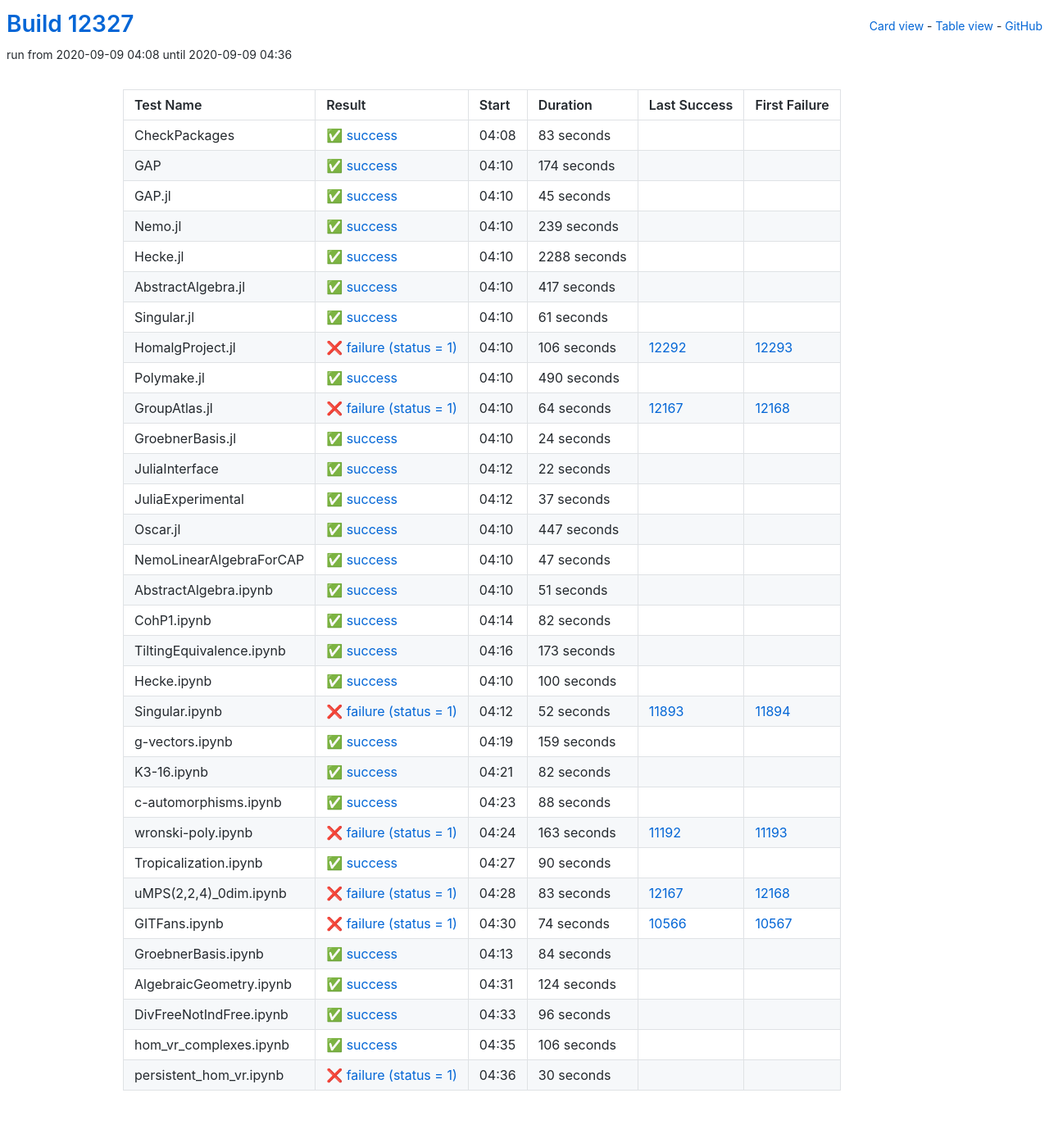
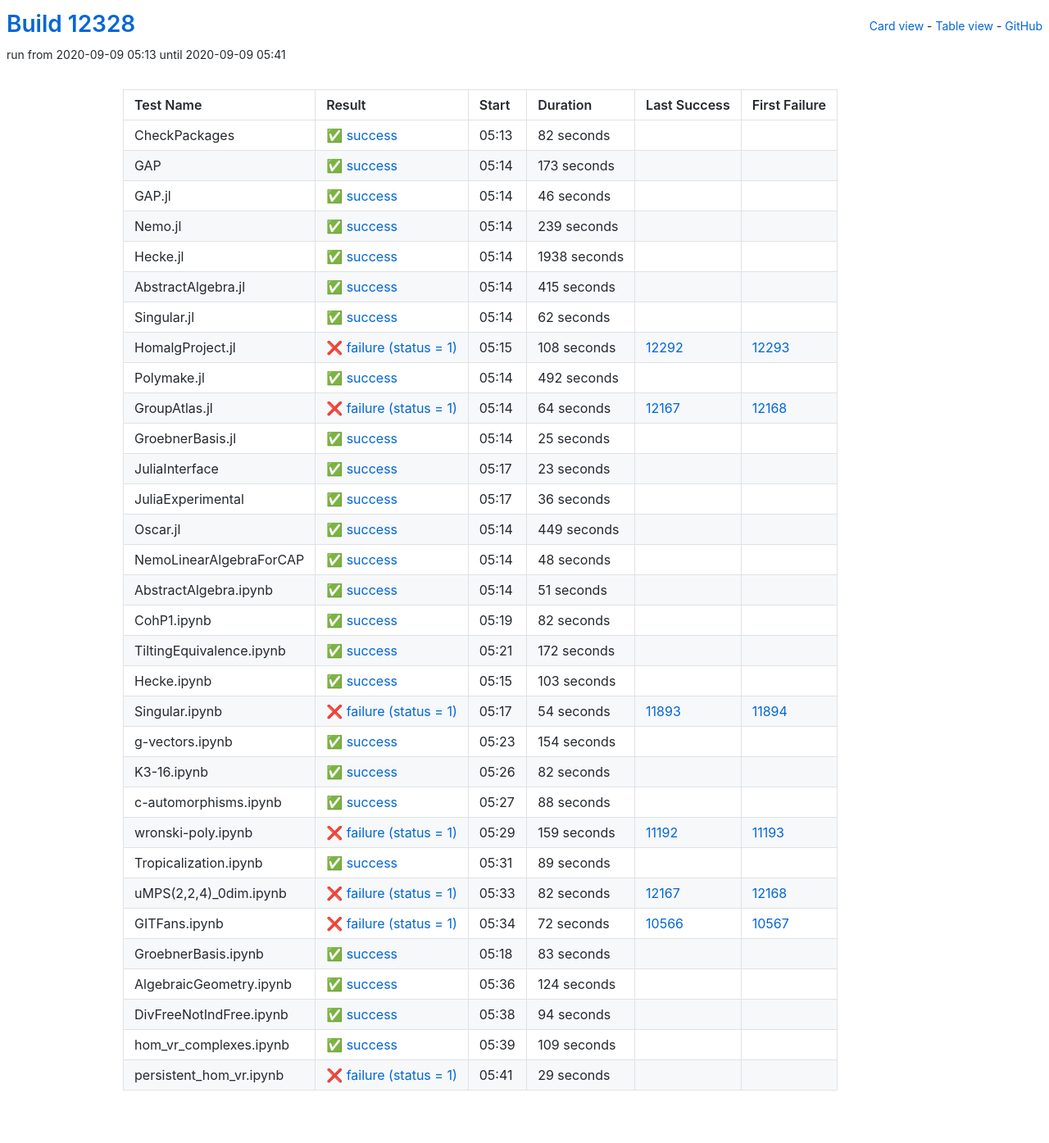
Before and after one commit to oscar-system/oscar-ci-status, a Jekyll site: the page built from table.html, in a window 1280 px wide. Shown: the whole page at 82% size. Built offline with Jekyll 4.4.1, drawn with Linux system fonts in a browser that asks for light colours.

Commit message:
Build #12328

```diff
--- a/_data/ci.yml
+++ b/_data/ci.yml
@@ -1,6 +1,6 @@
 ---
-build: 12327
-build_url: https://oscarci.mathematik.uni-kl.de/job/oscar/12327/
+build: 12328
+build_url: https://oscarci.mathematik.uni-kl.de/job/oscar/12328/
 job: oscar
 organization: oscar-system
 repo: oscar-ci-status
@@ -8,44 +8,44 @@ repourl: https://github.com/oscar-system/oscar-ci-status
 tests:
 - name: CheckPackages
   id: checkpackages
-  log: https://oscarci.mathematik.uni-kl.de/job/oscar/12327/artifact/logs/build-12327/CheckPackages.log
-  start: 2020-09-09 04:08
+  log: https://oscarci.mathematik.uni-kl.de/job/oscar/12328/artifact/logs/build-12328/CheckPackages.log
+  start: 2020-09-09 05:13
   success: true
   exitcode: 0
   status: success
-  duration: 83
+  duration: 82
   last_success: false
   last_success_url:
   first_failure: false
   first_failure_url:
 - name: GAP
   id: gap
-  log: https://oscarci.mathematik.uni-kl.de/job/oscar/12327/artifact/logs/build-12327/GAP.log
-  start: 2020-09-09 04:10
+  log: https://oscarci.mathematik.uni-kl.de/job/oscar/12328/artifact/logs/build-12328/GAP.log
+  start: 2020-09-09 05:14
   success: true
   exitcode: 0
   status: success
-  duration: 174
+  duration: 173
   last_success: false
   last_success_url:
   first_failure: false
   first_failure_url:
 - name: GAP.jl
   id: gap-jl
-  log: https://oscarci.mathematik.uni-kl.de/job/oscar/12327/artifact/logs/build-12327/GAP.jl.log
-  start: 2020-09-09 04:10
+  log: https://oscarci.mathematik.uni-kl.de/job/oscar/12328/artifact/logs/build-12328/GAP.jl.log
+  start: 2020-09-09 05:14
   success: true
   exitcode: 0
   status: success
-  duration: 45
+  duration: 46
   last_success: false
   last_success_url:
   first_failure: false
   first_failure_url:
 - name: Nemo.jl
   id: nemo-jl
-  log: https://oscarci.mathematik.uni-kl.de/job/oscar/12327/artifact/logs/build-12327/Nemo.jl.log
-  start: 2020-09-09 04:10
+  log: https://oscarci.mathematik.uni-kl.de/job/oscar/12328/artifact/logs/build-12328/Nemo.jl.log
+  start: 2020-09-09 05:14
   success: true
   exitcode: 0
   status: success
@@ -56,68 +56,68 @@ tests:
   first_failure_url:
 - name: Hecke.jl
   id: hecke-jl
-  log: https://oscarci.mathematik.uni-kl.de/job/oscar/12327/artifact/logs/build-12327/Hecke.jl.log
-  start: 2020-09-09 04:10
+  log: https://oscarci.mathematik.uni-kl.de/job/oscar/12328/artifact/logs/build-12328/Hecke.jl.log
+  start: 2020-09-09 05:14
   success: true
   exitcode: 0
   status: success
-  duration: 2288
+  duration: 1938
   last_success: false
   last_success_url:
   first_failure: false
   first_failure_url:
 - name: AbstractAlgebra.jl
   id: abstractalgebra-jl
-  log: https://oscarci.mathematik.uni-kl.de/job/oscar/12327/artifact/logs/build-12327/AbstractAlgebra.jl.log
-  start: 2020-09-09 04:10
+  log: https://oscarci.mathematik.uni-kl.de/job/oscar/12328/artifact/logs/build-12328/AbstractAlgebra.jl.log
+  start: 2020-09-09 05:14
   success: true
   exitcode: 0
   status: success
-  duration: 417
+  duration: 415
   last_success: false
   last_success_url:
   first_failure: false
   first_failure_url:
 - name: Singular.jl
   id: singular-jl
-  log: https://oscarci.mathematik.uni-kl.de/job/oscar/12327/artifact/logs/build-12327/Singular.jl.log
-  start: 2020-09-09 04:10
+  log: https://oscarci.mathematik.uni-kl.de/job/oscar/12328/artifact/logs/build-12328/Singular.jl.log
+  start: 2020-09-09 05:14
   success: true
   exitcode: 0
   status: success
-  duration: 61
+  duration: 62
   last_success: false
   last_success_url:
   first_failure: false
   first_failure_url:
 - name: HomalgProject.jl
   id: homalgproject-jl
-  log: https://oscarci.mathematik.uni-kl.de/job/oscar/12327/artifact/logs/build-12327/HomalgProject.jl.log
-  start: 2020-09-09 04:10
+  log: https://oscarci.mathematik.uni-kl.de/job/oscar/12328/artifact/logs/build-12328/HomalgProject.jl.log
+  start: 2020-09-09 05:15
   success: false
   exitcode: 1
   status: failure
-  duration: 106
+  duration: 108
   last_success: 12292
   last_success_url: https://oscarci.mathematik.uni-kl.de/job/oscar/12292/
   first_failure: 12293
   first_failure_url: https://oscarci.mathematik.uni-kl.de/job/oscar/12293/
 - name: Polymake.jl
   id: polymake-jl
-  log: https://oscarci.mathematik.uni-kl.de/job/oscar/12327/artifact/logs/build-12327/Polymake.jl.log
-  start: 2020-09-09 04:10
+  log: https://oscarci.mathematik.uni-kl.de/job/oscar/12328/artifact/logs/build-12328/Polymake.jl.log
+  start: 2020-09-09 05:14
   success: true
   exitcode: 0
   status: success
-  duration: 490
+  duration: 492
   last_success: false
   last_success_url:
   first_failure: false
   first_failure_url:
 - name: GroupAtlas.jl
   id: groupatlas-jl
-  log: https://oscarci.mathematik.uni-kl.de/job/oscar/12327/artifact/logs/build-12327/GroupAtlas.jl.log
-  start: 2020-09-09 04:10
+  log: https://oscarci.mathematik.uni-kl.de/job/oscar/12328/artifact/logs/build-12328/GroupAtlas.jl.log
+  start: 2020-09-09 05:14
   success: false
   exitcode: 1
   status: failure
@@ -128,68 +128,68 @@ tests:
   first_failure_url: https://oscarci.mathematik.uni-kl.de/job/oscar/12168/
 - name: GroebnerBasis.jl
   id: groebnerbasis-jl
-  log: https://oscarci.mathematik.uni-kl.de/job/oscar/12327/artifact/logs/build-12327/GroebnerBasis.jl.log
-  start: 2020-09-09 04:10
+  log: https://oscarci.mathematik.uni-kl.de/job/oscar/12328/artifact/logs/build-12328/GroebnerBasis.jl.log
+  start: 2020-09-09 05:14
   success: true
   exitcode: 0
   status: success
-  duration: 24
+  duration: 25
   last_success: false
   last_success_url:
   first_failure: false
   first_failure_url:
 - name: JuliaInterface
   id: juliainterface
-  log: https://oscarci.mathematik.uni-kl.de/job/oscar/12327/artifact/logs/build-12327/JuliaInterface.log
-  start: 2020-09-09 04:12
+  log: https://oscarci.mathematik.uni-kl.de/job/oscar/12328/artifact/logs/build-12328/JuliaInterface.log
+  start: 2020-09-09 05:17
   success: true
   exitcode: 0
   status: success
-  duration: 22
+  duration: 23
   last_success: false
   last_success_url:
   first_failure: false
   first_failure_url:
 - name: JuliaExperimental
   id: juliaexperimental
-  log: https://oscarci.mathematik.uni-kl.de/job/oscar/12327/artifact/logs/build-12327/JuliaExperimental.log
-  start: 2020-09-09 04:12
+  log: https://oscarci.mathematik.uni-kl.de/job/oscar/12328/artifact/logs/build-12328/JuliaExperimental.log
+  start: 2020-09-09 05:17
   success: true
   exitcode: 0
   status: success
-  duration: 37
+  duration: 36
   last_success: false
   last_success_url:
   first_failure: false
   first_failure_url:
 - name: Oscar.jl
   id: oscar-jl
-  log: https://oscarci.mathematik.uni-kl.de/job/oscar/12327/artifact/logs/build-12327/Oscar.jl.log
-  start: 2020-09-09 04:10
+  log: https://oscarci.mathematik.uni-kl.de/job/oscar/12328/artifact/logs/build-12328/Oscar.jl.log
+  start: 2020-09-09 05:14
   success: true
   exitcode: 0
   status: success
-  duration: 447
+  duration: 449
   last_success: false
   last_success_url:
   first_failure: false
   first_failure_url:
 - name: NemoLinearAlgebraForCAP
   id: nemolinearalgebraforcap
-  log: https://oscarci.mathematik.uni-kl.de/job/oscar/12327/artifact/logs/build-12327/NemoLinearAlgebraForCAP.log
-  start: 2020-09-09 04:10
+  log: https://oscarci.mathematik.uni-kl.de/job/oscar/12328/artifact/logs/build-12328/NemoLinearAlgebraForCAP.log
+  start: 2020-09-09 05:14
   success: true
   exitcode: 0
   status: success
-  duration: 47
+  duration: 48
   last_success: false
   last_success_url:
   first_failure: false
   first_failure_url:
 - name: AbstractAlgebra.ipynb
   id: abstractalgebra-ipynb
-  log: https://oscarci.mathematik.uni-kl.de/job/oscar/12327/artifact/logs/build-12327/AbstractAlgebra.ipynb.log
-  start: 2020-09-09 04:10
+  log: https://oscarci.mathematik.uni-kl.de/job/oscar/12328/artifact/logs/build-12328/AbstractAlgebra.ipynb.log
+  start: 2020-09-09 05:14
   success: true
   exitcode: 0
   status: success
@@ -200,8 +200,8 @@ tests:
   first_failure_url:
 - name: CohP1.ipynb
   id: cohp1-ipynb
-  log: https://oscarci.mathematik.uni-kl.de/job/oscar/12327/artifact/logs/build-12327/CohP1.ipynb.log
-  start: 2020-09-09 04:14
+  log: https://oscarci.mathematik.uni-kl.de/job/oscar/12328/artifact/logs/build-12328/CohP1.ipynb.log
+  start: 2020-09-09 05:19
   success: true
   exitcode: 0
   status: success
@@ -212,56 +212,56 @@ tests:
   first_failure_url:
 - name: TiltingEquivalence.ipynb
   id: tiltingequivalence-ipynb
-  log: https://oscarci.mathematik.uni-kl.de/job/oscar/12327/artifact/logs/build-12327/TiltingEquivalence.ipynb.log
-  start: 2020-09-09 04:16
+  log: https://oscarci.mathematik.uni-kl.de/job/oscar/12328/artifact/logs/build-12328/TiltingEquivalence.ipynb.log
+  start: 2020-09-09 05:21
   success: true
   exitcode: 0
   status: success
-  duration: 173
+  duration: 172
   last_success: false
   last_success_url:
   first_failure: false
   first_failure_url:
 - name: Hecke.ipynb
   id: hecke-ipynb
-  log: https://oscarci.mathematik.uni-kl.de/job/oscar/12327/artifact/logs/build-12327/Hecke.ipynb.log
-  start: 2020-09-09 04:10
+  log: https://oscarci.mathematik.uni-kl.de/job/oscar/12328/artifact/logs/build-12328/Hecke.ipynb.log
+  start: 2020-09-09 05:15
   success: true
   exitcode: 0
   status: success
-  duration: 100
+  duration: 103
   last_success: false
   last_success_url:
   first_failure: false
   first_failure_url:
 - name: Singular.ipynb
   id: singular-ipynb
-  log: https://oscarci.mathematik.uni-kl.de/job/oscar/12327/artifact/logs/build-12327/Singular.ipynb.log
-  start: 2020-09-09 04:12
+  log: https://oscarci.mathematik.uni-kl.de/job/oscar/12328/artifact/logs/build-12328/Singular.ipynb.log
+  start: 2020-09-09 05:17
   success: false
   exitcode: 1
   status: failure
-  duration: 52
+  duration: 54
   last_success: 11893
   last_success_url: https://oscarci.mathematik.uni-kl.de/job/oscar/11893/
   first_failure: 11894
   first_failure_url: https://oscarci.mathematik.uni-kl.de/job/oscar/11894/
 - name: g-vectors.ipynb
   id: g-vectors-ipynb
-  log: https://oscarci.mathematik.uni-kl.de/job/oscar/12327/artifact/logs/build-12327/g-vectors.ipynb.log
-  start: 2020-09-09 04:19
+  log: https://oscarci.mathematik.uni-kl.de/job/oscar/12328/artifact/logs/build-12328/g-vectors.ipynb.log
+  start: 2020-09-09 05:23
   success: true
   exitcode: 0
   status: success
-  duration: 159
+  duration: 154
   last_success: false
   last_success_url:
   first_failure: false
   first_failure_url:
 - name: K3-16.ipynb
   id: k3-16-ipynb
-  log: https://oscarci.mathematik.uni-kl.de/job/oscar/12327/artifact/logs/build-12327/K3-16.ipynb.log
-  start: 2020-09-09 04:21
+  log: https://oscarci.mathematik.uni-kl.de/job/oscar/12328/artifact/logs/build-12328/K3-16.ipynb.log
+  start: 2020-09-09 05:26
   success: true
   exitcode: 0
   status: success
@@ -272,8 +272,8 @@ tests:
   first_failure_url:
 - name: c-automorphisms.ipynb
   id: c-automorphisms-ipynb
-  log: https://oscarci.mathematik.uni-kl.de/job/oscar/12327/artifact/logs/build-12327/c-automorphisms.ipynb.log
-  start: 2020-09-09 04:23
+  log: https://oscarci.mathematik.uni-kl.de/job/oscar/12328/artifact/logs/build-12328/c-automorphisms.ipynb.log
+  start: 2020-09-09 05:27
   success: true
   exitcode: 0
   status: success
@@ -284,68 +284,68 @@ tests:
   first_failure_url:
 - name: wronski-poly.ipynb
   id: wronski-poly-ipynb
-  log: https://oscarci.mathematik.uni-kl.de/job/oscar/12327/artifact/logs/build-12327/wronski-poly.ipynb.log
-  start: 2020-09-09 04:24
+  log: https://oscarci.mathematik.uni-kl.de/job/oscar/12328/artifact/logs/build-12328/wronski-poly.ipynb.log
+  start: 2020-09-09 05:29
   success: false
   exitcode: 1
   status: failure
-  duration: 163
+  duration: 159
   last_success: 11192
   last_success_url: https://oscarci.mathematik.uni-kl.de/job/oscar/11192/
   first_failure: 11193
   first_failure_url: https://oscarci.mathematik.uni-kl.de/job/oscar/11193/
 - name: Tropicalization.ipynb
   id: tropicalization-ipynb
-  log: https://oscarci.mathematik.uni-kl.de/job/oscar/12327/artifact/logs/build-12327/Tropicalization.ipynb.log
-  start: 2020-09-09 04:27
+  log: https://oscarci.mathematik.uni-kl.de/job/oscar/12328/artifact/logs/build-12328/Tropicalization.ipynb.log
+  start: 2020-09-09 05:31
   success: true
   exitcode: 0
   status: success
-  duration: 90
+  duration: 89
   last_success: false
   last_success_url:
   first_failure: false
   first_failure_url:
 - name: uMPS(2,2,4)_0dim.ipynb
   id: umps-2-2-4-0dim-ipynb
-  log: https://oscarci.mathematik.uni-kl.de/job/oscar/12327/artifact/logs/build-12327/uMPS-2-2-4-_0dim.ipynb.log
-  start: 2020-09-09 04:28
+  log: https://oscarci.mathematik.uni-kl.de/job/oscar/12328/artifact/logs/build-12328/uMPS-2-2-4-_0dim.ipynb.log
+  start: 2020-09-09 05:33
   success: false
   exitcode: 1
   status: failure
-  duration: 83
+  duration: 82
   last_success: 12167
   last_success_url: https://oscarci.mathematik.uni-kl.de/job/oscar/12167/
   first_failure: 12168
   first_failure_url: https://oscarci.mathematik.uni-kl.de/job/oscar/12168/
 - name: GITFans.ipynb
   id: gitfans-ipynb
-  log: https://oscarci.mathematik.uni-kl.de/job/oscar/12327/artifact/logs/build-12327/GITFans.ipynb.log
-  start: 2020-09-09 04:30
+  log: https://oscarci.mathematik.uni-kl.de/job/oscar/12328/artifact/logs/build-12328/GITFans.ipynb.log
+  start: 2020-09-09 05:34
   success: false
   exitcode: 1
   status: failure
-  duration: 74
+  duration: 72
   last_success: 10566
   last_success_url: https://oscarci.mathematik.uni-kl.de/job/oscar/10566/
   first_failure: 10567
   first_failure_url: https://oscarci.mathematik.uni-kl.de/job/oscar/10567/
 - name: GroebnerBasis.ipynb
   id: groebnerbasis-ipynb
-  log: https://oscarci.mathematik.uni-kl.de/job/oscar/12327/artifact/logs/build-12327/GroebnerBasis.ipynb.log
-  start: 2020-09-09 04:13
+  log: https://oscarci.mathematik.uni-kl.de/job/oscar/12328/artifact/logs/build-12328/GroebnerBasis.ipynb.log
+  start: 2020-09-09 05:18
   success: true
   exitcode: 0
   status: success
-  duration: 84
+  duration: 83
   last_success: false
   last_success_url:
   first_failure: false
   first_failure_url:
 - name: AlgebraicGeometry.ipynb
   id: algebraicgeometry-ipynb
-  log: https://oscarci.mathematik.uni-kl.de/job/oscar/12327/artifact/logs/build-12327/AlgebraicGeometry.ipynb.log
-  start: 2020-09-09 04:31
+  log: https://oscarci.mathematik.uni-kl.de/job/oscar/12328/artifact/logs/build-12328/AlgebraicGeometry.ipynb.log
+  start: 2020-09-09 05:36
   success: true
   exitcode: 0
   status: success
@@ -356,36 +356,36 @@ tests:
   first_failure_url:
 - name: DivFreeNotIndFree.ipynb
   id: divfreenotindfree-ipynb
-  log: https://oscarci.mathematik.uni-kl.de/job/oscar/12327/artifact/logs/build-12327/DivFreeNotIndFree.ipynb.log
-  start: 2020-09-09 04:33
+  log: https://oscarci.mathematik.uni-kl.de/job/oscar/12328/artifact/logs/build-12328/DivFreeNotIndFree.ipynb.log
+  start: 2020-09-09 05:38
   success: true
   exitcode: 0
   status: success
-  duration: 96
+  duration: 94
   last_success: false
   last_success_url:
   first_failure: false
   first_failure_url:
 - name: hom_vr_complexes.ipynb
   id: hom-vr-complexes-ipynb
-  log: https://oscarci.mathematik.uni-kl.de/job/oscar/12327/artifact/logs/build-12327/hom_vr_complexes.ipynb.log
-  start: 2020-09-09 04:35
+  log: https://oscarci.mathematik.uni-kl.de/job/oscar/12328/artifact/logs/build-12328/hom_vr_complexes.ipynb.log
+  start: 2020-09-09 05:39
   success: true
   exitcode: 0
   status: success
-  duration: 106
+  duration: 109
   last_success: false
   last_success_url:
   first_failure: false
   first_failure_url:
 - name: persistent_hom_vr.ipynb
   id: persistent-hom-vr-ipynb
-  log: https://oscarci.mathematik.uni-kl.de/job/oscar/12327/artifact/logs/build-12327/persistent_hom_vr.ipynb.log
-  start: 2020-09-09 04:36
+  log: https://oscarci.mathematik.uni-kl.de/job/oscar/12328/artifact/logs/build-12328/persistent_hom_vr.ipynb.log
+  start: 2020-09-09 05:41
   success: false
   exitcode: 1
   status: failure
-  duration: 30
+  duration: 29
   last_success: false
   last_success_url:
   first_failure: false
```
Also changed, not shown: README.md.
